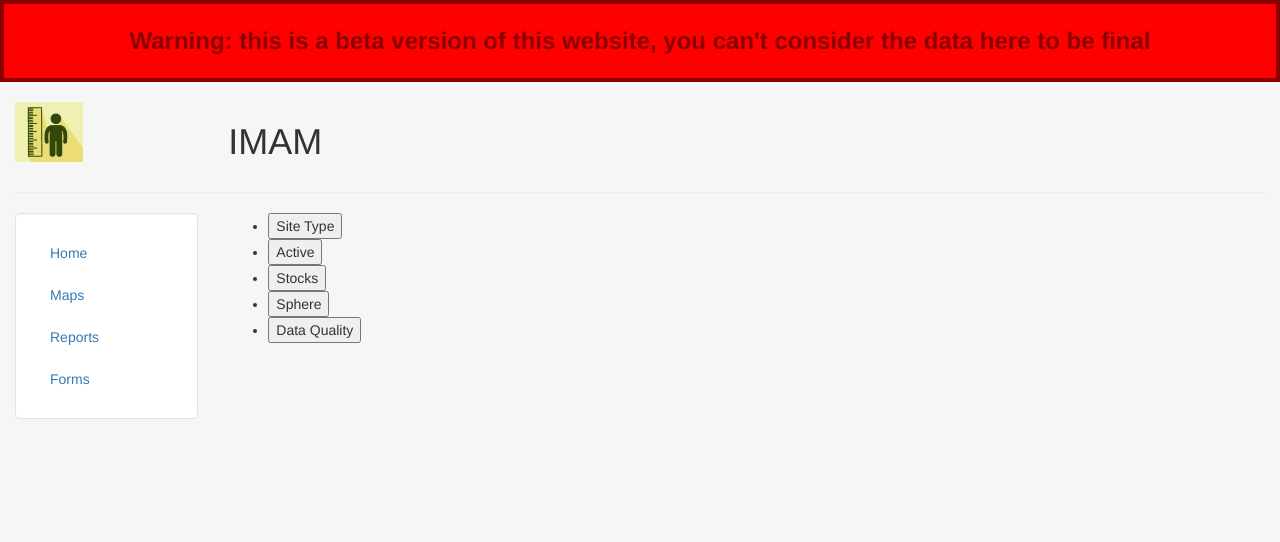
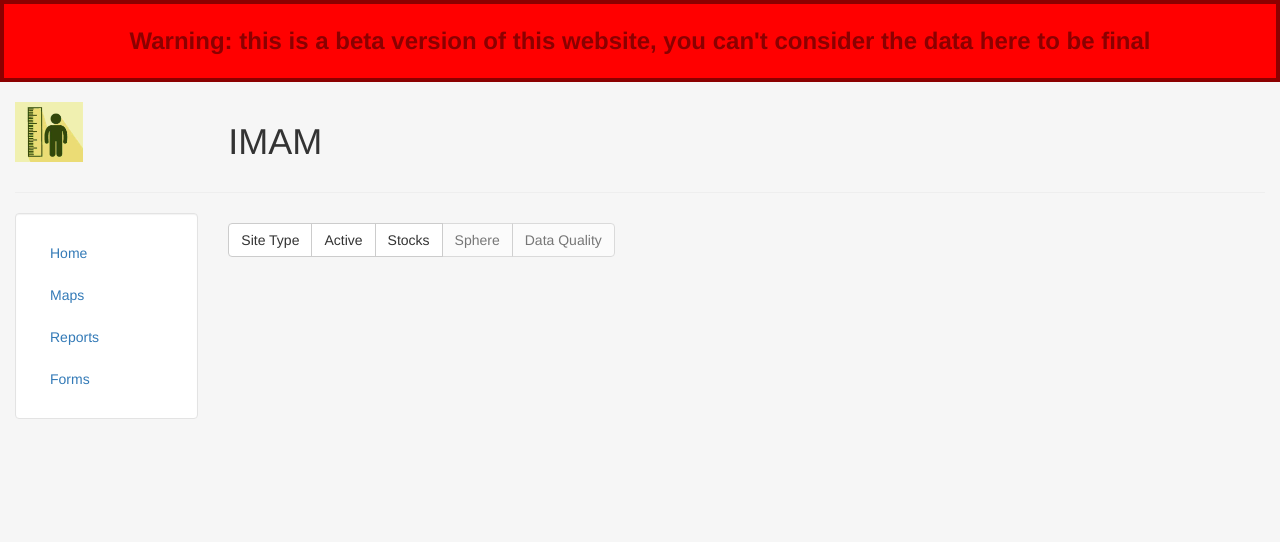
Before and after one commit to RobertJohnston/IMAM, a Django app: page /map/ in a window 1280 px wide. Shown: the top 542 px of the page. Run offline with Django 3.2, Linux system fonts and the light colour scheme; some libraries are stand-ins or nearby versions.

Commit message:
beautfy buttons on map page

```diff
--- a/map/templates/map/map.html
+++ b/map/templates/map/map.html
@@ -10,30 +10,17 @@
     <title>Add map here</title>
 
     <!--<img src="{% static 'map/img/red-splash-small.png' %}" class="responsive-img" style='max-height:60px;' alt="splash">-->
+<p>
+    <div class="btn-group" role="group">
+        <button class="btn btn-default" id="sitetype">Site Type</button>
+        <button class="btn btn-default" id="active">Active</button>
+        <button class="btn btn-default" id="stocks">Stocks</button>
+        <button class="btn btn-default disabled" id="sphere">Sphere</button>
+        <button class="btn btn-default disabled" id="dataquality">Data Quality</button>
+    </div>
+</p>
 
 <div id="map-wrapper">
-
-
-
-
-
-    <ul id="ul_inline-block">
-        <li>
-            <button id="sitetype">Site Type</button>
-        </li>
-        <li>
-            <button id="active">Active</button>
-        </li>
-        <li>
-            <button id="stocks">Stocks</button>
-        </li>
-        <li>
-            <button id="sphere">Sphere</button>
-        </li>
-        <li>
-            <button id="dataquality">Data Quality</button>
-        </li>
-    </ul>
 
     {% leaflet_map "map" callback="window.map_init_basic" %}
 </div>
```
